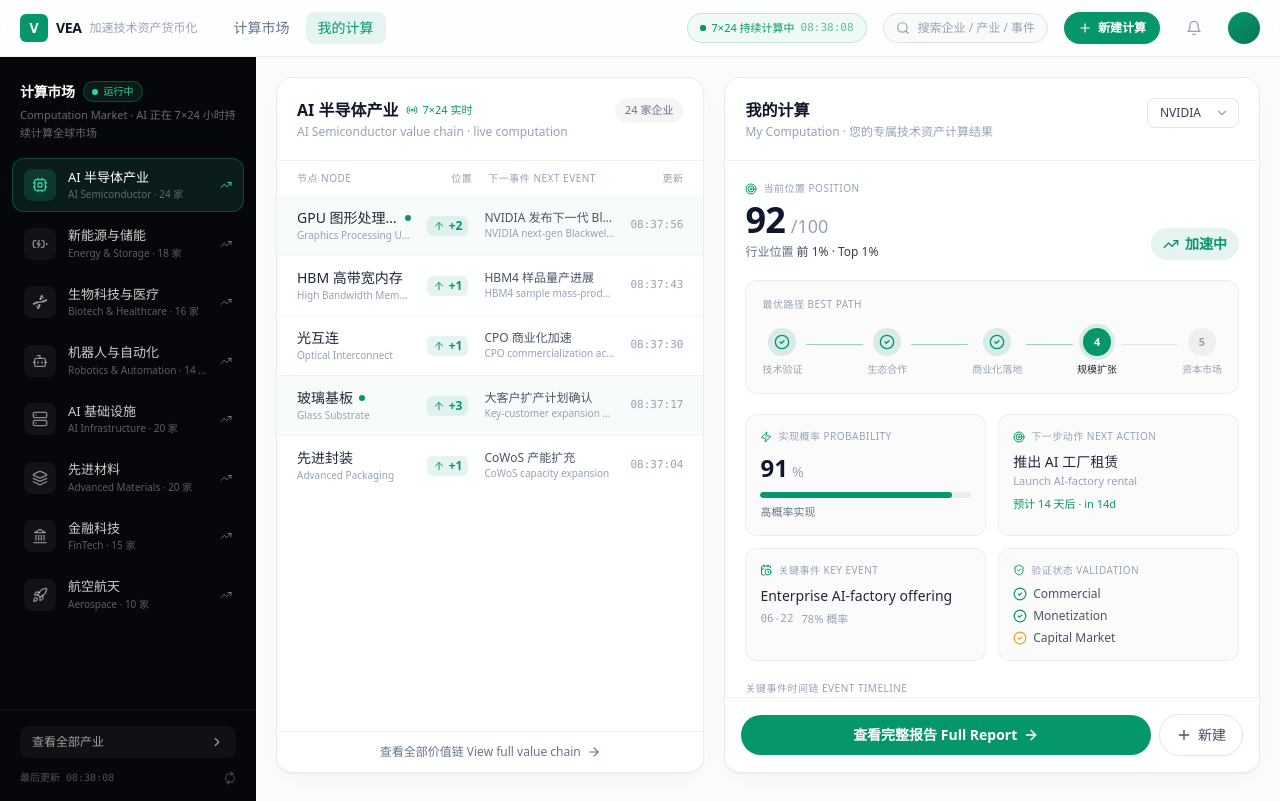
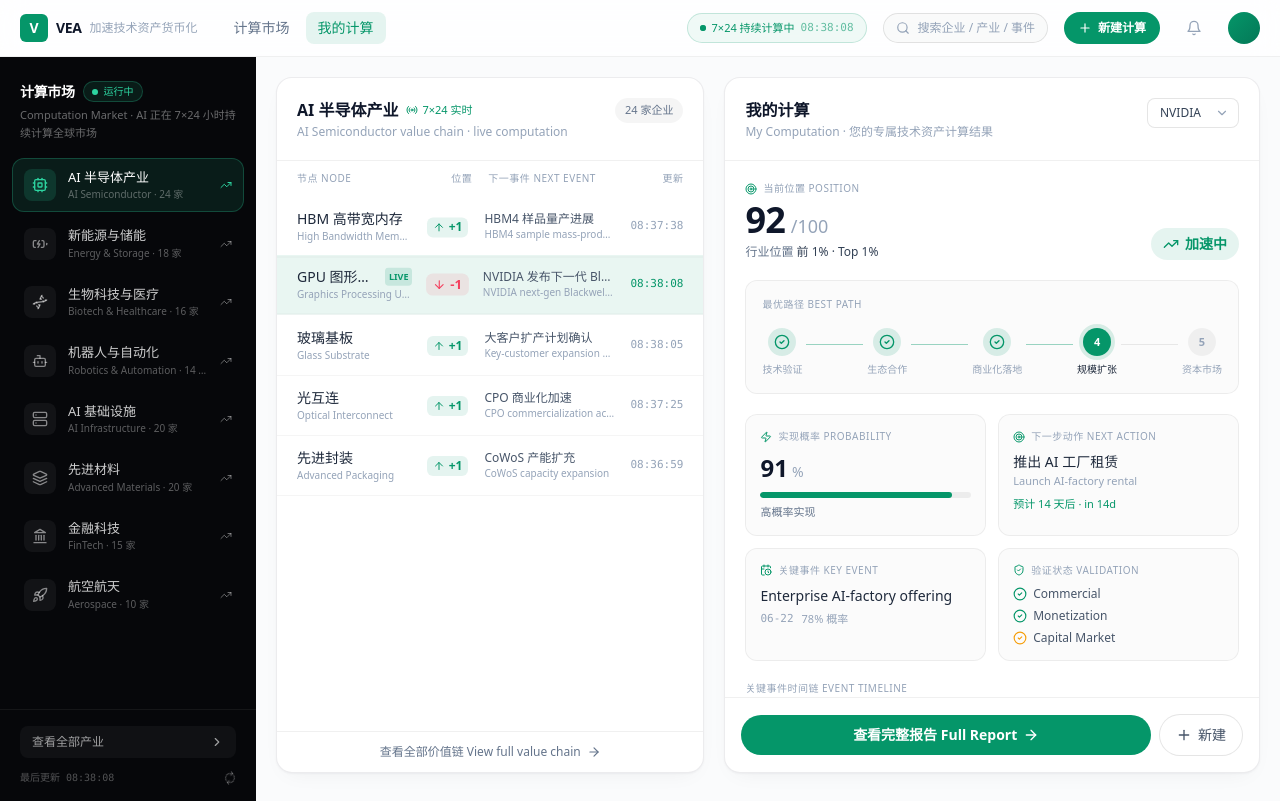
Before and after one commit to DavidZhong803/vei-demo, a Next.js app: page /app in a window 1280 px wide. Built offline with nearby package versions, Linux system fonts and the light colour scheme.

Commit message:
Landing: add ambitious enterprise-mission section (idea to business, accelerate value-chain realization) with acceleration visual + scroll-snap; Market: live reordering rows with flash on position change

```diff
--- a/components/vea-site/EngineLanding.tsx
+++ b/components/vea-site/EngineLanding.tsx
@@ -3,9 +3,10 @@
 import Link from "next/link";
 import { useEffect, useState } from "react";
 import { AnimatePresence, motion } from "framer-motion";
-import { ArrowRight } from "lucide-react";
+import { ArrowRight, ChevronDown } from "lucide-react";
 import EngineCore from "./EngineCore";
 import Counter from "./Counter";
+import MissionSection from "./MissionSection";
 
 const TAGLINES = [
   {
@@ -51,19 +52,13 @@ export default function EngineLanding() {
   }, []);
 
   return (
-    <main className="relative h-[100dvh] overflow-hidden bg-ink text-white">
-      {/* ambient */}
-      <div className="pointer-events-none absolute inset-0 engine-glow" />
-      <div className="pointer-events-none absolute inset-0 grid-bg opacity-50" />
-      <EngineCore />
-      <div className="pointer-events-none absolute inset-0 vignette" />
-
-      {/* top bar */}
+    <main className="relative h-[100dvh] snap-y snap-mandatory overflow-y-auto scroll-smooth bg-ink text-white">
+      {/* top bar (fixed across sections) */}
       <motion.header
         initial={{ opacity: 0, y: -12 }}
         animate={{ opacity: 1, y: 0 }}
         transition={{ duration: 0.5 }}
-        className="absolute inset-x-0 top-0 z-20"
+        className="fixed inset-x-0 top-0 z-30"
       >
         <div className="mx-auto flex max-w-6xl items-center justify-between px-6 py-5">
           <div className="flex items-center gap-2.5">
@@ -95,8 +90,16 @@ export default function EngineLanding() {
         </div>
       </motion.header>
 
+      {/* SECTION 1 — hero */}
+      <section className="relative flex h-[100dvh] snap-start snap-always flex-col items-center justify-center overflow-hidden px-6 text-center">
+        {/* ambient */}
+        <div className="pointer-events-none absolute inset-0 engine-glow" />
+        <div className="pointer-events-none absolute inset-0 grid-bg opacity-50" />
+        <EngineCore />
+        <div className="pointer-events-none absolute inset-0 vignette" />
+
         {/* center content */}
-      <div className="relative z-10 flex h-full flex-col items-center justify-center px-6 text-center">
+        <div className="relative z-10 flex w-full max-w-4xl flex-col items-center justify-center">
         <motion.div
           initial={{ opacity: 0, y: 10 }}
           animate={{ opacity: 1, y: 0 }}
@@ -183,6 +186,23 @@ export default function EngineLanding() {
         </motion.div>
         </div>
 
+        {/* scroll cue */}
+        <motion.a
+          href="#mission"
+          initial={{ opacity: 0 }}
+          animate={{ opacity: 1 }}
+          transition={{ delay: 1 }}
+          className="group absolute bottom-16 left-1/2 z-10 flex -translate-x-1/2 flex-col items-center gap-1 text-[11px] font-medium uppercase tracking-[0.2em] text-white/40 transition-colors hover:text-vea-neon"
+        >
+          Mission
+          <motion.span
+            animate={{ y: [0, 5, 0] }}
+            transition={{ duration: 1.8, repeat: Infinity, ease: "easeInOut" }}
+          >
+            <ChevronDown className="h-4 w-4" />
+          </motion.span>
+        </motion.a>
+
         {/* bottom live ticker */}
         <motion.div
           initial={{ opacity: 0 }}
@@ -206,6 +226,10 @@ export default function EngineLanding() {
             </div>
           </div>
         </motion.div>
+      </section>
+
+      {/* SECTION 2 — mission */}
+      <MissionSection />
     </main>
   );
 }
--- /dev/null
+++ b/components/vea-site/MissionSection.tsx
@@ -0,0 +1,162 @@
+"use client";
+
+import Link from "next/link";
+import { motion } from "framer-motion";
+import { ArrowRight } from "lucide-react";
+
+const CHAIN = [
+  { en: "Idea", zh: "想法" },
+  { en: "Technology", zh: "技术" },
+  { en: "Product", zh: "产品" },
+  { en: "Market", zh: "市场" },
+  { en: "Value", zh: "商业价值" },
+];
+
+// Accelerating cadence: gaps between activations shrink toward the end,
+// so the chain visibly "speeds up" from idea to realized value.
+const STEP_DELAY = [0, 1.15, 1.7, 2.1, 2.4];
+const LOOP = 3.8; // total period (s)
+
+export default function MissionSection() {
+  return (
+    <section
+      id="mission"
+      className="relative flex h-[100dvh] snap-start snap-always flex-col items-center justify-center overflow-hidden px-6"
+    >
+      {/* ambient */}
+      <div className="pointer-events-none absolute inset-0 grid-bg opacity-30" />
+      <div
+        className="pointer-events-none absolute inset-0"
+        style={{
+          background:
+            "radial-gradient(60% 50% at 50% 50%, rgba(45,212,160,0.08) 0%, transparent 60%), radial-gradient(50% 40% at 85% 90%, rgba(124,156,255,0.06) 0%, transparent 65%)",
+        }}
+      />
+
+      <div className="relative z-10 w-full max-w-4xl text-center">
+        <motion.div
+          initial={{ opacity: 0, y: 12 }}
+          whileInView={{ opacity: 1, y: 0 }}
+          viewport={{ once: false, amount: 0.6 }}
+          transition={{ duration: 0.5 }}
+          className="mb-6 inline-flex items-center gap-2 rounded-full border border-vea-neon/25 bg-vea-neon/[0.06] px-4 py-1.5 text-xs font-medium tracking-wide text-vea-neon/90"
+        >
+          <span className="h-1.5 w-1.5 rounded-full bg-vea-neon" />
+          使命 · Our Mission
+        </motion.div>
+
+        <motion.h2
+          initial={{ opacity: 0, y: 16 }}
+          whileInView={{ opacity: 1, y: 0 }}
+          viewport={{ once: false, amount: 0.6 }}
+          transition={{ duration: 0.55, delay: 0.05 }}
+          className="text-balance text-4xl font-semibold leading-[1.08] tracking-tight sm:text-5xl md:text-6xl"
+        >
+          From idea to business —{" "}
+          <span className="neon-text">accelerated.</span>
+        </motion.h2>
+
+        <motion.p
+          initial={{ opacity: 0, y: 16 }}
+          whileInView={{ opacity: 1, y: 0 }}
+          viewport={{ once: false, amount: 0.6 }}
+          transition={{ duration: 0.55, delay: 0.12 }}
+          className="mx-auto mt-6 max-w-2xl text-balance text-base leading-relaxed text-white/55 sm:text-lg"
+        >
+          Every breakthrough stalls in the gap between invention and income. VEA
+          computes the shortest path across the entire value chain — compressing
+          the distance from a raw idea to a monetized business, and moving faster
+          than the market can react.
+        </motion.p>
+
+        {/* acceleration chain */}
+        <div className="relative mx-auto mt-14 w-full max-w-3xl">
+          {/* base track */}
+          <div className="absolute inset-x-0 top-2 h-px bg-white/10" />
+          {/* accelerating comet sweeping the chain */}
+          <motion.div
+            className="absolute top-2 h-[3px] w-32 -translate-y-1/2 rounded-full"
+            style={{
+              background:
+                "linear-gradient(90deg, transparent, rgba(45,212,160,0.9), transparent)",
+              filter: "blur(1px)",
+            }}
+            initial={{ left: "-12%" }}
+            animate={{ left: ["-12%", "112%"] }}
+            transition={{
+              duration: 2.4,
+              ease: "easeIn",
+              repeat: Infinity,
+              repeatDelay: LOOP - 2.4,
+            }}
+          />
+
+          <div className="relative flex justify-between">
+            {CHAIN.map((node, i) => (
+              <div key={node.en} className="flex flex-col items-center">
+                <motion.span
+                  className="h-4 w-4 rounded-full bg-white/15"
+                  animate={{
+                    backgroundColor: [
+                      "rgba(255,255,255,0.15)",
+                      "rgba(45,212,160,1)",
+                      "rgba(255,255,255,0.15)",
+                    ],
+                    boxShadow: [
+                      "0 0 0px rgba(45,212,160,0)",
+                      "0 0 16px rgba(45,212,160,0.8)",
+                      "0 0 0px rgba(45,212,160,0)",
+                    ],
+                    scale: [1, 1.35, 1],
+                  }}
+                  transition={{
+                    duration: 0.6,
+                    delay: STEP_DELAY[i],
+                    repeat: Infinity,
+                    repeatDelay: LOOP - 0.6,
+                    ease: "easeOut",
+                  }}
+                />
+                <span className="mt-4 text-sm font-medium text-white/80">
+                  {node.en}
+                </span>
+                <span className="mt-0.5 text-[11px] text-white/35">{node.zh}</span>
+              </div>
+            ))}
+          </div>
+        </div>
+
+        {/* zh manifesto + cta */}
+        <motion.p
+          initial={{ opacity: 0 }}
+          whileInView={{ opacity: 1 }}
+          viewport={{ once: false, amount: 0.6 }}
+          transition={{ duration: 0.6, delay: 0.2 }}
+          className="mx-auto mt-14 max-w-2xl text-balance text-sm leading-relaxed text-white/40"
+        >
+          我们的使命：加速价值链的实现 —— 让每一个想法，以最短的路径，
+          成为真正的商业与价值。
+        </motion.p>
+
+        <motion.div
+          initial={{ opacity: 0, y: 10 }}
+          whileInView={{ opacity: 1, y: 0 }}
+          viewport={{ once: false, amount: 0.6 }}
+          transition={{ duration: 0.5, delay: 0.28 }}
+          className="mt-8 flex flex-col items-center justify-center gap-3 sm:flex-row"
+        >
+          <Link
+            href="/app"
+            className="group inline-flex items-center gap-2 rounded-full bg-vea-neon px-6 py-3 text-sm font-semibold text-black transition-transform hover:scale-[1.03] active:scale-95"
+          >
+            Enter the Beta
+            <ArrowRight className="h-4 w-4 transition-transform group-hover:translate-x-0.5" />
+          </Link>
+          <span className="text-xs text-white/35">
+            The distance from idea to value is a computation — we make it shorter.
+          </span>
+        </motion.div>
+      </div>
+    </section>
+  );
+}
--- a/components/vea/dashboard/MarketPanel.tsx
+++ b/components/vea/dashboard/MarketPanel.tsx
@@ -1,26 +1,33 @@
 "use client";
 
+import { useEffect, useRef, useState } from "react";
 import { motion } from "framer-motion";
 import { ArrowRight, ArrowUp, ArrowDown, Minus, Radio } from "lucide-react";
-import { INDUSTRIES, getIndustry } from "@/lib/market";
-import { useNow, hhmmss } from "./useNow";
+import { INDUSTRIES, getIndustry, type ValueNode } from "@/lib/market";
+import { hhmmss } from "./useNow";
 
-function ChangeBadge({ delta }: { delta: number }) {
+type LiveNode = ValueNode & { updatedAt: number; flash: boolean };
+
+function ChangeBadge({ delta, flash }: { delta: number; flash: boolean }) {
+  const base =
+    "inline-flex items-center gap-1 rounded-md px-1.5 py-0.5 text-xs font-semibold transition-transform";
   if (delta > 0)
     return (
-      <span className="inline-flex items-center gap-1 rounded-md bg-vea-emerald/10 px-1.5 py-0.5 text-xs font-semibold text-vea-emerald">
+      <span
+        className={`${base} bg-vea-emerald/10 text-vea-emerald ${flash ? "scale-110" : ""}`}
+      >
         <ArrowUp className="h-3 w-3" />+{delta}
       </span>
     );
   if (delta < 0)
     return (
-      <span className="inline-flex items-center gap-1 rounded-md bg-rose-500/10 px-1.5 py-0.5 text-xs font-semibold text-rose-500">
+      <span className={`${base} bg-rose-500/10 text-rose-500 ${flash ? "scale-110" : ""}`}>
         <ArrowDown className="h-3 w-3" />
         {delta}
       </span>
     );
   return (
-    <span className="inline-flex items-center gap-1 rounded-md bg-slate-400/10 px-1.5 py-0.5 text-xs font-semibold text-slate-400">
+    <span className={`${base} bg-slate-400/10 text-slate-400`}>
       <Minus className="h-3 w-3" />
     </span>
   );
@@ -33,8 +40,58 @@ export default function MarketPanel({
   selectedId: string;
   onSelect: (id: string) => void;
 }) {
-  const now = useNow();
   const industry = getIndustry(selectedId) ?? INDUSTRIES[0];
+  const [nodes, setNodes] = useState<LiveNode[]>([]);
+  const flashTimer = useRef<ReturnType<typeof setTimeout> | null>(null);
+
+  // Reset live state whenever the industry changes.
+  useEffect(() => {
+    const now = Date.now();
+    setNodes(
+      industry.nodes.map((n, i) => ({
+        ...n,
+        updatedAt: now - (12 + i * 13) * 1000,
+        flash: false,
+      }))
+    );
+  }, [industry]);
+
+  // 7×24 live simulation: periodically a node's position moves, the row
+  // reorders (framer layout animation), and it flashes as "just updated".
+  useEffect(() => {
+    const iv = setInterval(() => {
+      setNodes((prev) => {
+        if (prev.length < 2) return prev;
+        const next = prev.map((n) => ({ ...n, flash: false }));
+        const i = Math.floor(Math.random() * next.length);
+        const goUp = i > 0 && Math.random() > 0.28; // mostly rise
+        const delta = (goUp ? 1 : -1) * (1 + Math.floor(Math.random() * 3));
+        next[i] = {
+          ...next[i],
+          positionChange: delta,
+          updatedAt: Date.now(),
+          flash: true,
+        };
+        // Reorder: risers move up one slot, fallers move down one slot.
+        if (goUp && i > 0) {
+          [next[i - 1], next[i]] = [next[i], next[i - 1]];
+        } else if (!goUp && i < next.length - 1) {
+          [next[i], next[i + 1]] = [next[i + 1], next[i]];
+        }
+        return next;
+      });
+
+      if (flashTimer.current) clearTimeout(flashTimer.current);
+      flashTimer.current = setTimeout(() => {
+        setNodes((prev) => prev.map((n) => ({ ...n, flash: false })));
+      }, 1400);
+    }, 2600);
+
+    return () => {
+      clearInterval(iv);
+      if (flashTimer.current) clearTimeout(flashTimer.current);
+    };
+  }, [industry]);
 
   return (
     <section className="paper-card flex h-full flex-col rounded-2xl">
@@ -86,26 +143,32 @@ export default function MarketPanel({
       </div>
 
       {/* rows */}
-      <div className="flex-1 divide-y divide-black/[0.04] overflow-y-auto">
-        {industry.nodes.map((node, i) => {
-          const t = new Date(now.getTime() - (12 + i * 13) * 1000);
-          return (
+      <div className="flex-1 overflow-y-auto">
+        {nodes.map((node) => (
           <motion.div
             key={node.id}
-              initial={{ opacity: 0, x: -6 }}
-              animate={{ opacity: 1, x: 0 }}
-              transition={{ delay: i * 0.04 }}
-              className={`grid grid-cols-[1.4fr_auto_1.6fr_auto] items-center gap-3 px-5 py-3 transition-colors hover:bg-black/[0.015] sm:gap-4 ${
-                node.hot ? "bg-vea-emerald/[0.03]" : ""
-              }`}
+            layout
+            transition={{ layout: { duration: 0.5, ease: [0.22, 1, 0.36, 1] } }}
+            animate={{
+              backgroundColor: node.flash
+                ? "rgba(5,150,105,0.09)"
+                : "rgba(5,150,105,0)",
+            }}
+            className="grid grid-cols-[1.4fr_auto_1.6fr_auto] items-center gap-3 border-b border-black/[0.04] px-5 py-3 sm:gap-4"
           >
             <div className="min-w-0">
               <div className="flex items-center gap-1.5">
                 <span className="truncate text-sm font-medium text-slate-800">
                   {node.nameZh}
                 </span>
-                  {node.hot && (
-                    <span className="h-1.5 w-1.5 shrink-0 rounded-full bg-vea-emerald" />
+                {node.flash && (
+                  <motion.span
+                    initial={{ opacity: 0, scale: 0.6 }}
+                    animate={{ opacity: 1, scale: 1 }}
+                    className="rounded bg-vea-emerald/15 px-1 py-0.5 text-[9px] font-semibold text-vea-emerald"
+                  >
+                    LIVE
+                  </motion.span>
                 )}
               </div>
               <span className="block truncate text-[10px] text-slate-400">
@@ -114,24 +177,25 @@ export default function MarketPanel({
             </div>
 
             <div className="flex justify-center">
-                <ChangeBadge delta={node.positionChange} />
+              <ChangeBadge delta={node.positionChange} flash={node.flash} />
             </div>
 
             <div className="min-w-0">
-                <p className="truncate text-xs text-slate-600">
-                  {node.nextEventZh}
-                </p>
+              <p className="truncate text-xs text-slate-600">{node.nextEventZh}</p>
               <p className="hidden truncate text-[10px] text-slate-400 sm:block">
                 {node.nextEventEn}
               </p>
             </div>
 
-              <span className="text-right font-mono text-[11px] tabular-nums text-slate-400">
-                {hhmmss(t)}
+            <span
+              className={`text-right font-mono text-[11px] tabular-nums ${
+                node.flash ? "text-vea-emerald" : "text-slate-400"
+              }`}
+            >
+              {hhmmss(new Date(node.updatedAt))}
             </span>
           </motion.div>
-          );
-        })}
+        ))}
       </div>
 
       {/* footer */}
```
Lines whose indentation alone changed are shown as unchanged.
